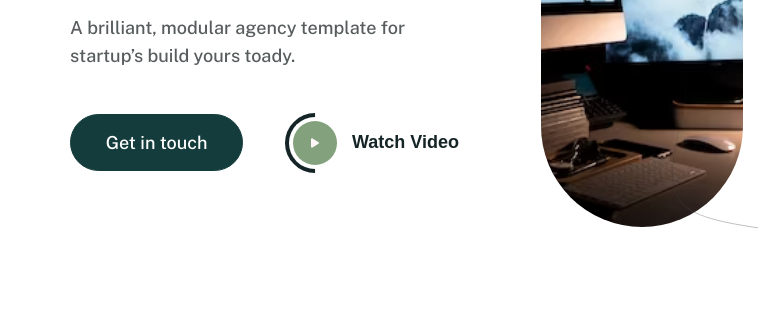
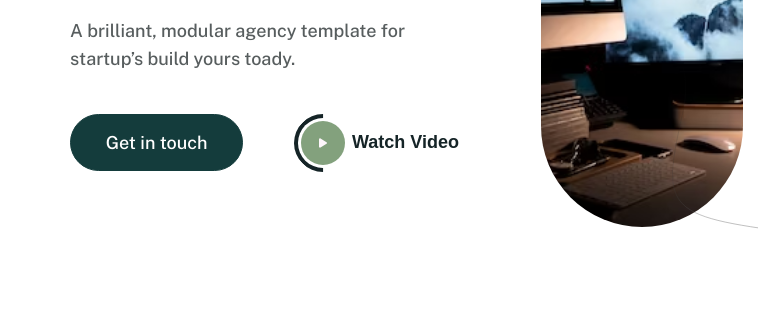
Before and after one commit to ntdungqlqb/project-05, a plain HTML site: page index.html in a window 1280 px wide. Shown: the part 406-716 px from the top of the page, 0-758 px from the left. Drawn offline with nearby package versions, Linux system fonts and the light colour scheme; a web font is replaced by a local one.

Commit message:
Sửa phần watch-video ở Hero

```diff
--- a/assets/css/styles.css
+++ b/assets/css/styles.css
@@ -305,7 +305,7 @@ a {
     cursor: pointer;
 }
 
-.watch-video__icon-border {
+/* .watch-video__icon-border {
     min-width: 60px;
     height: 60px;
     border: 4px solid var(--Primary-color-black);
@@ -321,18 +321,37 @@ a {
 
 .watch-video:hover .watch-video__icon-border {
     transform: rotate(315deg);
-}
+} */
 
 .watch-video__icon {
-    width: 44px;
+    position: relative;
+    min-width: 44px;
     height: 44px;
     background: #83a17d;
     color: #fef6fb;
     border-radius: 50%;
-    transform: rotate(45deg);
     display: flex;
     align-items: center;
     justify-content: center;
+}
+
+.watch-video__icon::before {
+    position: absolute;
+    top: -7px;
+    left: -7px;
+    content: "";
+    min-width: 50px;
+    height: 50px;
+    border: 4px solid var(--Primary-color-black);
+    border-radius: 50%;
+    border-bottom-color: transparent;
+    border-right-color: transparent;
+    transform: rotate(-45deg);
+    transition: 0.3s;
+}
+
+.watch-video:hover .watch-video__icon::before {
+    transform: rotate(315deg);
 }
 
 .watch-video:hover .watch-video__icon {
--- a/index.html
+++ b/index.html
@@ -154,7 +154,6 @@
                             <div class="hero__cta-group">
                                 <a href="" class="btn">Get in touch</a>
                                 <button class="watch-video">
-                                    <div class="watch-video__icon-border">
                                     <div class="watch-video__icon">
                                         <svg
                                             xmlns="http://www.w3.org/2000/svg"
@@ -168,7 +167,6 @@
                                                 d="M73 39c-14.8-9.1-33.4-9.4-48.5-.9S0 62.6 0 80V432c0 17.4 9.4 33.4 24.5 41.9s33.7 8.1 48.5-.9L361 297c14.3-8.7 23-24.2 23-41s-8.7-32.2-23-41L73 39z"
                                             />
                                         </svg>
-                                        </div>
                                     </div>
                                     <span class="watch-video__desc"
                                         >Watch Video</span
```
Lines whose indentation alone changed are shown as unchanged.
